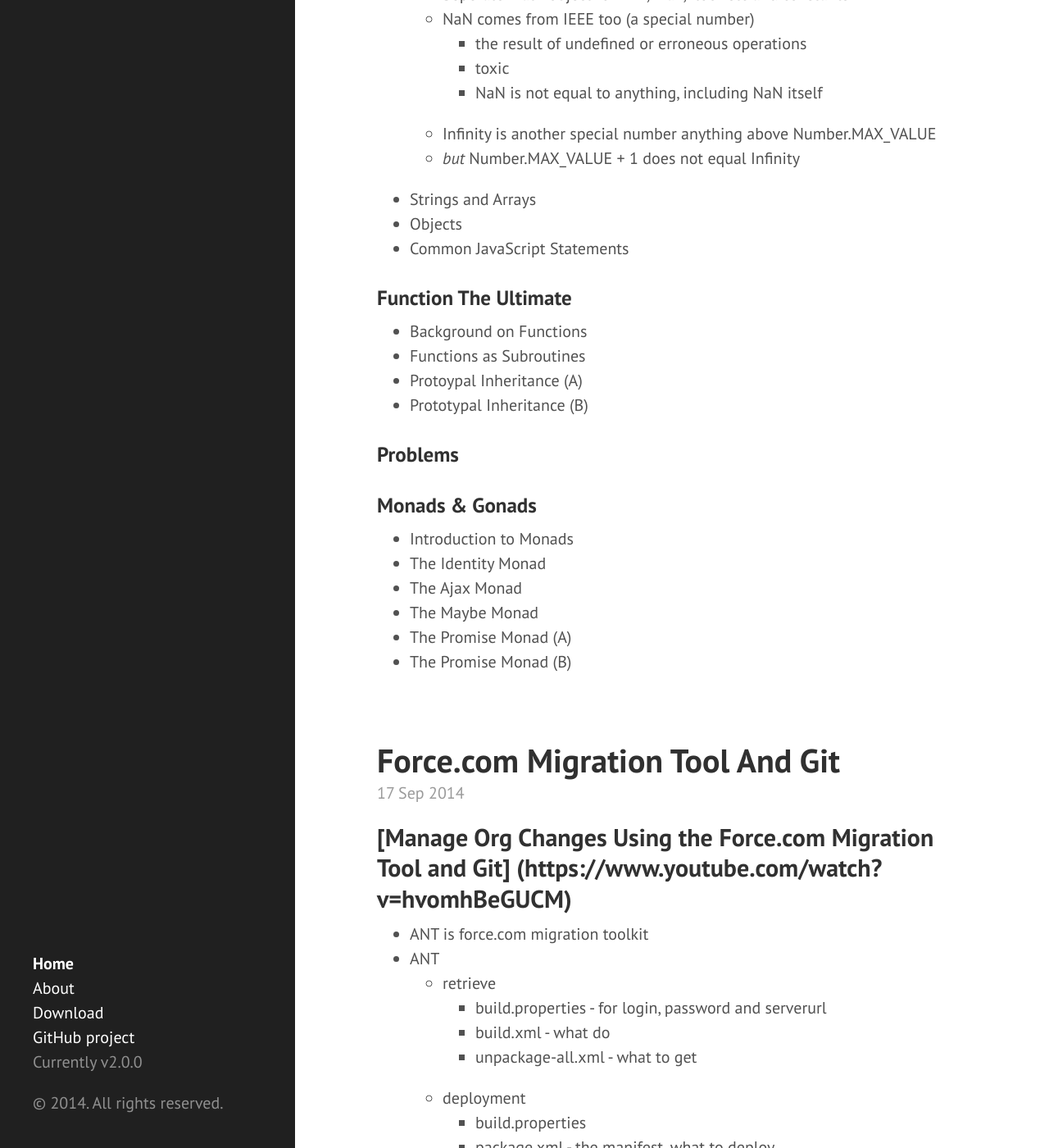
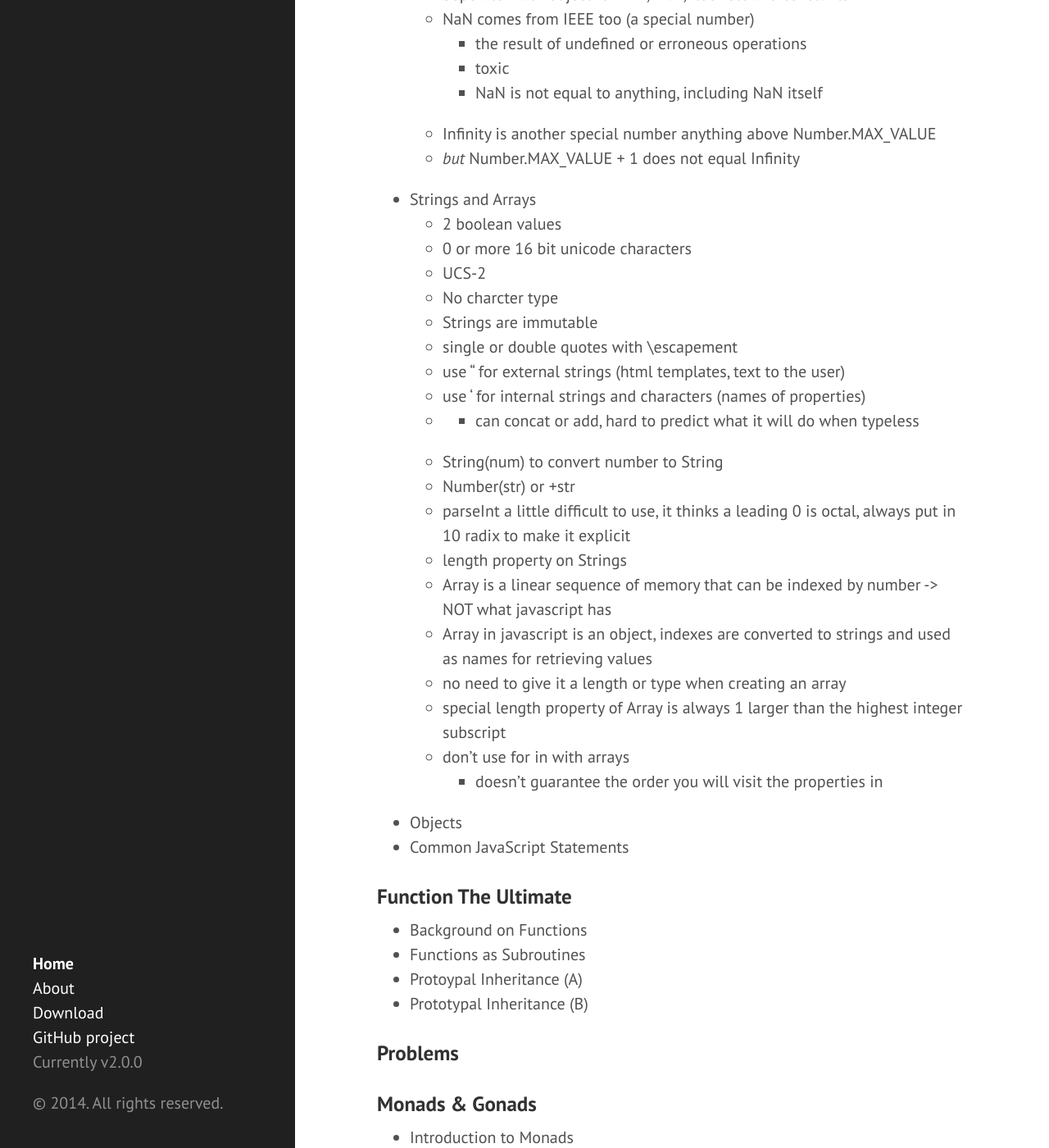
Before and after one commit to eneiand/eneiand.github.io, a Jekyll site: the page built from index.html, in a window 1280 px wide and 1400 px high, scrolled down 4787 px. Shown: the whole window at 82% size. Built offline with Jekyll 4.4.1, drawn with Linux system fonts in a browser that asks for light colours; Markdown is read by kramdown in place of the engine named in the settings; the list of posts is cut into pages by our own code.

Commit message:
Update 2014-09-17-javascript-good-parts.md

```diff
--- a/_posts/2014-09-17-javascript-good-parts.md
+++ b/_posts/2014-09-17-javascript-good-parts.md
@@ -117,6 +117,25 @@
   * Infinity is another special number anything above Number.MAX_VALUE
   * _but_ Number.MAX_VALUE + 1 does not equal Infinity
 * Strings and Arrays
+  * 2 boolean values
+  * 0 or more 16 bit unicode characters
+  * UCS-2
+  * No charcter type
+  * Strings are immutable
+  * single or double quotes with \escapement
+  * use " for external strings (html templates, text to the user)
+  * use ' for internal strings and characters (names of properties)
+  * + can concat or add, hard to predict what it will do when typeless
+  * String(num) to convert number to String
+  * Number(str) or +str
+  * parseInt a little difficult to use, it thinks a leading 0 is octal, always put in 10 radix to make it explicit
+  * length property on Strings
+  * Array is a linear sequence of memory that can be indexed by number -> NOT what javascript has
+  * Array in javascript is an object, indexes are converted to strings and used as names for retrieving values
+  * no need to give it a length or type when creating an array
+  * special length property of Array is always 1 larger than the highest integer subscript
+  * don't use for in with arrays
+    *  doesn't guarantee the order you will visit the properties in
 * Objects
 * Common JavaScript Statements
 
```
